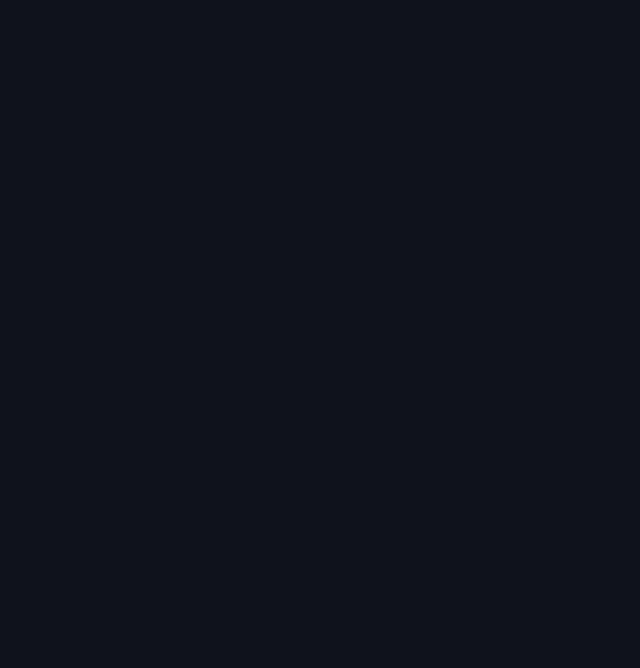
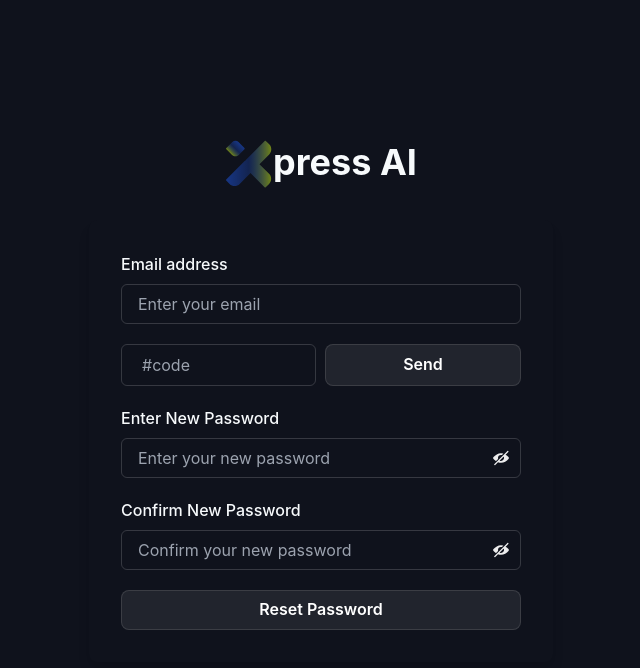
Before and after one commit to code-blaze-academy/xpress-ai-app, a React (Vite) app: page /forgot-password in a window 1280 px wide. Before the commit this address had no page. Shown: the top 668 px of the page, without its empty margins (319-959 px from the left). Built offline with nearby package versions, Linux system fonts and the light colour scheme; no server answers.

Commit message:
added forgot password UI

```diff
--- /dev/null
+++ b/src/pages/auth/ForgotPassword.jsx
@@ -0,0 +1,240 @@
+"use client";
+
+import {
+  Flex,
+  Box,
+  FormControl,
+  FormLabel,
+  Input,
+  InputGroup,
+  InputRightElement,
+  Stack,
+  Button,
+  Heading,
+  Text,
+  useColorModeValue,
+  Divider,
+  Checkbox,
+  useToast,
+} from "@chakra-ui/react";
+import { useState } from "react";
+import { Link as RouterLink, useNavigate } from "react-router-dom";
+import { ViewIcon, ViewOffIcon } from "@chakra-ui/icons";
+import XpressAiLogo from "../../assets/icons/XpressAiLogo";
+import { FaApple } from "react-icons/fa";
+import GoogleAuth from "./GoogleAuth";
+import { useMutation } from "@tanstack/react-query";
+import { loginAuth } from "../../store/auth/api";
+import useUserStore from "../../hooks/storage/userStore";
+
+export const ForgotPassword = () => {
+  const [showPassword, setShowPassword] = useState(false);
+  const toast = useToast();
+  const [inputs, setInputs] = useState({
+    email: "",
+    password: "",
+    confirmPassword: "",
+    code: "",
+  });
+
+  const { setUser } = useUserStore((state) => state);
+  const navigate = useNavigate();
+
+  const handleChange = (e) => {
+    setInputs((prev) => ({ ...prev, [e.target.name]: e.target.value }));
+  };
+
+  // call use mutation
+
+  const { mutate: submitLogin, isLoading } = useMutation(loginAuth, {
+    onSuccess: (response) => {
+      toast({
+        title: "Login Successful",
+        description: response.data?.message || "Welcome!",
+        status: "success",
+        duration: 4000,
+        isClosable: true,
+      });
+
+      // Save user data locally
+      setUser(response.data);
+      navigate("/dashboard");
+    },
+    onError: (error) => {
+      toast({
+        title: "Login failed",
+        description: error?.response?.data?.error,
+        status: "error",
+        duration: 4000,
+        isClosable: true,
+      });
+    },
+  });
+
+  const handleSubmit = async (e) => {
+    e.preventDefault();
+    const { email, password } = inputs;
+
+    if (!email || !password) {
+      toast({
+        title: "Missing fields",
+        description: "Please fill all the necessary details.",
+        status: "error",
+        duration: 3000,
+        isClosable: true,
+      });
+      return;
+    }
+
+    const payload = {
+      email: inputs?.email,
+      password: inputs?.password,
+      code: inputs?.code,
+    };
+    submitLogin(payload);
+  };
+  return (
+    <Flex
+      minH={"100vh"}
+      align={"center"}
+      justify={"center"}
+      bg={useColorModeValue("gray.50", "#0f121c")}
+    >
+      <Stack
+        // border={"1px solid red"}
+        spacing={8}
+        mx={"auto"}
+        w={"lg"}
+        py={12}
+        px={6}
+      >
+        <Stack align={"center"}>
+          <Heading
+            as={RouterLink}
+            to={"/"}
+            display={"flex"}
+            alignItems={"center"}
+            fontSize={"4xl"}
+            textAlign={"center"}
+          >
+            <XpressAiLogo width="48px" height="49px" />
+            press AI
+          </Heading>
+        </Stack>
+        <Box
+          rounded={"lg"}
+          bg={useColorModeValue("white", "#0f121c")}
+          boxShadow={"lg"}
+          p={8}
+        >
+          <Stack spacing={"20px"}>
+            <FormControl id="email">
+              <FormLabel>Email address</FormLabel>
+              <Input
+                type="email"
+                name="email"
+                placeholder="Enter your email"
+                value={inputs?.email}
+                onChange={handleChange}
+              />
+            </FormControl>
+
+            {/* code and send code button */}
+            <Stack
+              direction={"row"}
+              gap={"9px"}
+              justifyContent={"space-between"}
+            >
+              <FormControl id="code" flexBasis={"50%"}>
+                <Input
+                  type="text"
+                  name="code"
+                  placeholder="#code"
+                  value={inputs?.code}
+                  onChange={handleChange}
+                  padding={"20px"}
+                />
+              </FormControl>
+              <Button
+                flexBasis={"50%"}
+                padding={"20px"}
+                borderRadius="8px"
+                border="1px solid rgba(158, 158, 158, 0.20)"
+                // bgGradient="linear(to-r, #173685 0%, rgba(23, 54, 133, 0.50) 50%, #718517 100%)"
+                color="white"
+                _hover={{
+                  bgGradient:
+                    "linear(to-r, #173685 0%, rgba(23, 54, 133, 0.70) 50%, #718517 100%)",
+                }}
+                // isLoading={isLoading}
+              >
+                Send
+              </Button>
+            </Stack>
+            <FormControl id="newPassword">
+              <FormLabel>Enter New Password</FormLabel>
+              <InputGroup>
+                <Input
+                  type={showPassword ? "text" : "password"}
+                  name="password"
+                  placeholder="Enter your new password"
+                  onChange={handleChange}
+                  value={inputs?.password}
+                />
+                <InputRightElement h={"full"}>
+                  <Button
+                    variant={"ghost"}
+                    onClick={() =>
+                      setShowPassword((showPassword) => !showPassword)
+                    }
+                  >
+                    {showPassword ? <ViewIcon /> : <ViewOffIcon />}
+                  </Button>
+                </InputRightElement>
+              </InputGroup>
+            </FormControl>
+
+            <FormControl id="confirmNewPassword">
+              <FormLabel>Confirm New Password</FormLabel>
+              <InputGroup>
+                <Input
+                  type={showPassword ? "text" : "password"}
+                  name="confirmPassword"
+                  onChange={handleChange}
+                  placeholder="Confirm your new password"
+                  value={inputs?.confirmPassword}
+                />
+                <InputRightElement h={"full"}>
+                  <Button
+                    variant={"ghost"}
+                    onClick={() =>
+                      setShowPassword((showPassword) => !showPassword)
+                    }
+                  >
+                    {showPassword ? <ViewIcon /> : <ViewOffIcon />}
+                  </Button>
+                </InputRightElement>
+              </InputGroup>
+            </FormControl>
+            <Stack spacing={6}>
+              <Button
+                borderRadius="8px"
+                border="1px solid rgba(158, 158, 158, 0.20)"
+                // bgGradient="linear(to-r, #173685 0%, rgba(23, 54, 133, 0.50) 50%, #718517 100%)"
+                color="white"
+                _hover={{
+                  bgGradient:
+                    "linear(to-r, #173685 0%, rgba(23, 54, 133, 0.70) 50%, #718517 100%)",
+                }}
+                isLoading={isLoading}
+                onClick={handleSubmit}
+              >
+                Reset Password
+              </Button>
+            </Stack>
+          </Stack>
+        </Box>
+      </Stack>
+    </Flex>
+  );
+};
--- a/src/routes/index.jsx
+++ b/src/routes/index.jsx
@@ -1,6 +1,9 @@
-
-
-import { BrowserRouter as Router, Routes , Route, Navigate } from "react-router-dom"
+import {
+  BrowserRouter as Router,
+  Routes,
+  Route,
+  Navigate,
+} from "react-router-dom";
 import { Signup } from "../pages/auth/Signup";
 import { Login } from "../pages/auth/Login";
 import Index from "../pages/home";
@@ -9,12 +12,11 @@ import Simple from "../pages/dashboard/TestingComponents";
 import { DashboardLayout } from "../layouts/DashboardLayout";
 import useUserStore from "../hooks/storage/userStore";
 import ChatView from "../pages/dashboard/ChatView";
-
-
+import { ForgotPassword } from "../pages/auth/ForgotPassword";
 
 // import Home from "../portal/pages/Home";
 
-const IndexRoute  =  () => {
+const IndexRoute = () => {
   const { user } = useUserStore((state) => state);
   return (
     <Router>
@@ -22,28 +24,29 @@ return (
         {/* AUTH ROUTES */}
         {/* <Route path="/" element ={<} /> */}
         {/* <Route path="/" element={<Login />} /> */}
-        <Route path="/" element={ user ? <Navigate to={"/dashboard"} /> : <Index />} />
+        <Route
+          path="/"
+          element={user ? <Navigate to={"/dashboard"} /> : <Index />}
+        />
         <Route path="/register" element={<Signup />} />
-        <Route path="/login" element={<Login/>} />
-        <Route path="testing" element={<Simple/>}/>
+        <Route path="/login" element={<Login />} />
+        <Route path="/forgot-password" element={<ForgotPassword />} />
+        <Route path="testing" element={<Simple />} />
 
-
-
-        <Route path="/dashboard" element={
-         !user ? <Navigate to={"/login"} /> : <DashboardLayout/>
-        }>
-        <Route index element={<DashboardIndex/>} />
+        <Route
+          path="/dashboard"
+          element={!user ? <Navigate to={"/login"} /> : <DashboardLayout />}
+        >
+          <Route index element={<DashboardIndex />} />
           <Route path="chat/:chatId" element={<ChatView />} />
           {/* <Route path="settings" element={<Settings />} /> */}
         </Route>
-
-
 
         {/* Not found Routes */}
         {/* <Route path="*" element={<NotFound/>}/> */}
       </Routes>
     </Router>
-)
-}
+  );
+};
 
 export default IndexRoute;
```
Also changed, not shown: 1 other file (tests, documents, lock files or other folders). Lines whose indentation alone changed are shown as unchanged.
